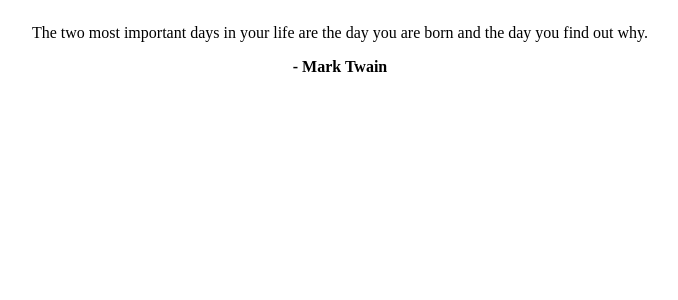
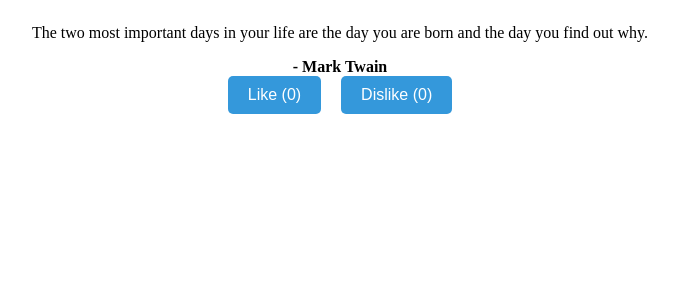
Before and after one commit to MaryroseGavino/content-rating, a React (Vite) app: page / in a window 1280 px wide. Shown: the top 300 px of the page, without its empty margins (300-978 px from the left). Built offline with nearby package versions, Linux system fonts and the light colour scheme.

Commit message:
added buttons / final commit

```diff
--- a/src/Components/ContentRating.jsx
+++ b/src/Components/ContentRating.jsx
@@ -27,7 +27,14 @@
           the day you find out why.
         </p>
         <strong>- Mark Twain</strong>
-
+        <div className="rating-button">
+          <button className="like-button" onClick={this.state.handleLikes}>
+            Like ({this.state.likes})
+          </button>
+          <button className="like-button" onClick={this.state.handleDislike}>
+            Dislike ({this.state.dislikes})
+          </button>
+        </div>
       </div>
     );
   }
```
